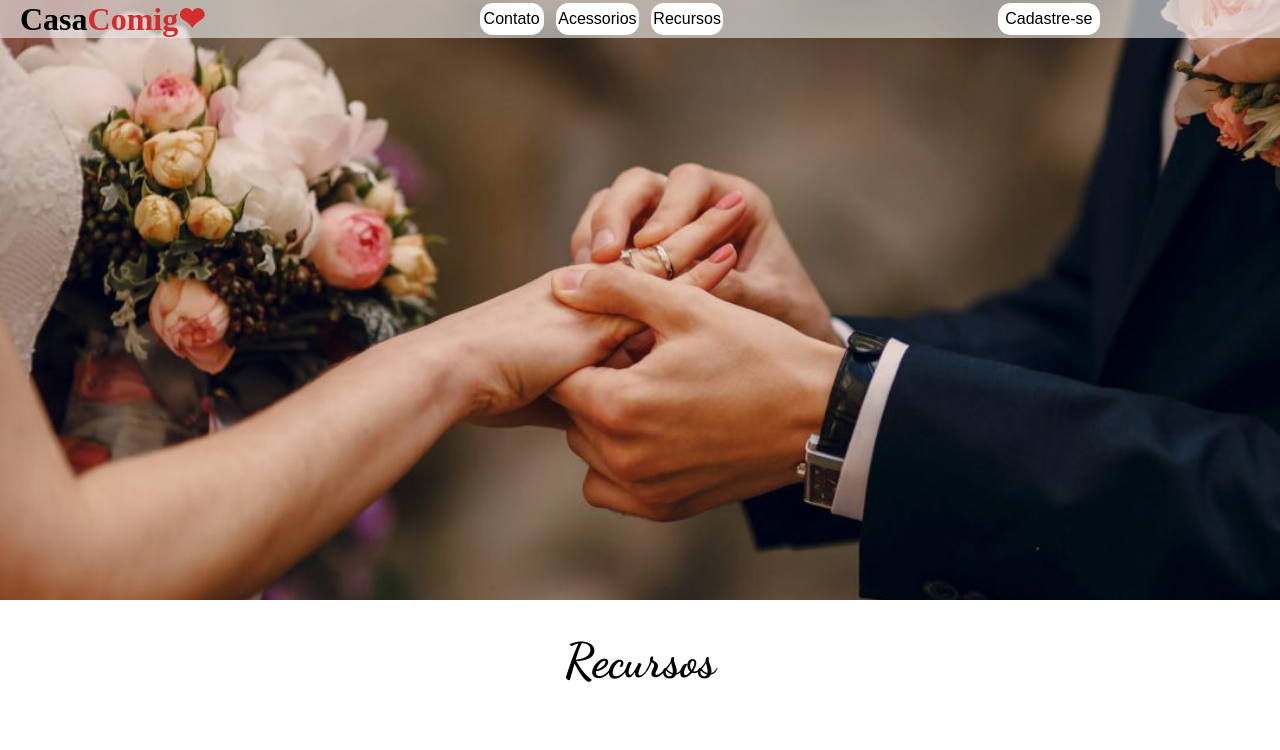
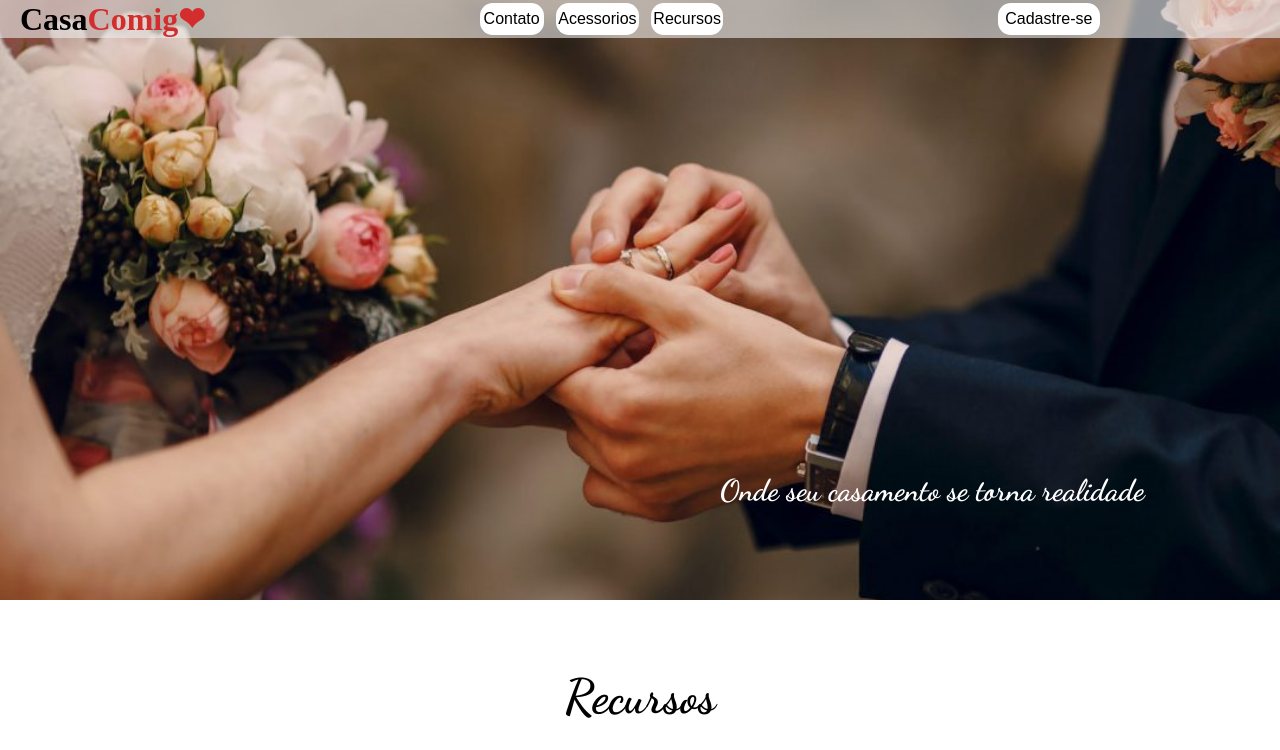
Before and after one commit to joaoapass/Layout-na-pratica, a plain HTML site: page index.html in a window 1280 px wide. Shown: the top 750 px of the page. Drawn offline with Linux system fonts and the light colour scheme.

Commit message:
Add files via upload

```diff
--- a/index.html
+++ b/index.html
@@ -20,6 +20,7 @@
         </div>
     </header>
     <div class="banner"></div>
+    <h2 id="potato">Onde seu casamento se torna realidade</h2>
 
     <!-- conteudo -->
     <section class="conteudo">
--- a/style.css
+++ b/style.css
@@ -11,6 +11,19 @@ body{
     width: 100%;
     background-color: white;
     color: black;
+}
+body::-webkit-scrollbar{
+    background-color: rgb(204, 204, 204);
+    width: 10px;
+}
+/* body::-webkit-scrollbar-button{
+    background-color: thistle;
+} */
+body::-webkit-scrollbar-thumb{
+    background-color: rgb(167, 167, 167);
+}
+body::-webkit-scrollbar-thumb:hover{
+    background-color: rgb(167, 119, 167);
 }
 
 header{
@@ -77,6 +90,14 @@ button:hover{
     background-position-x:center;
     width: 100%;
     height: 600px;
+}
+#potato{
+    position: relative;
+    top: -8rem;
+    margin-left: 45rem;
+    color: white;
+    font-family: 'Dancing Script', sans-serif;
+    font-size: 30px;
 }
 
 .conteudo{
```
